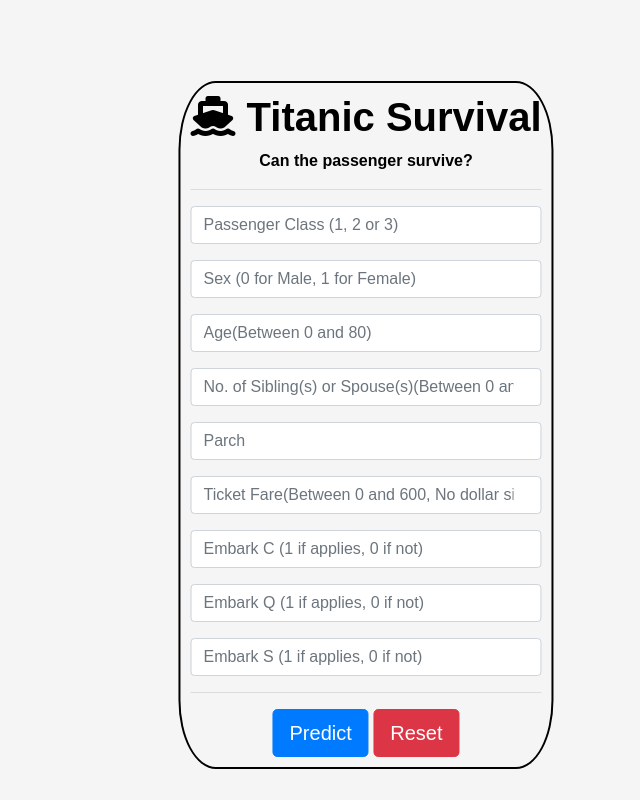
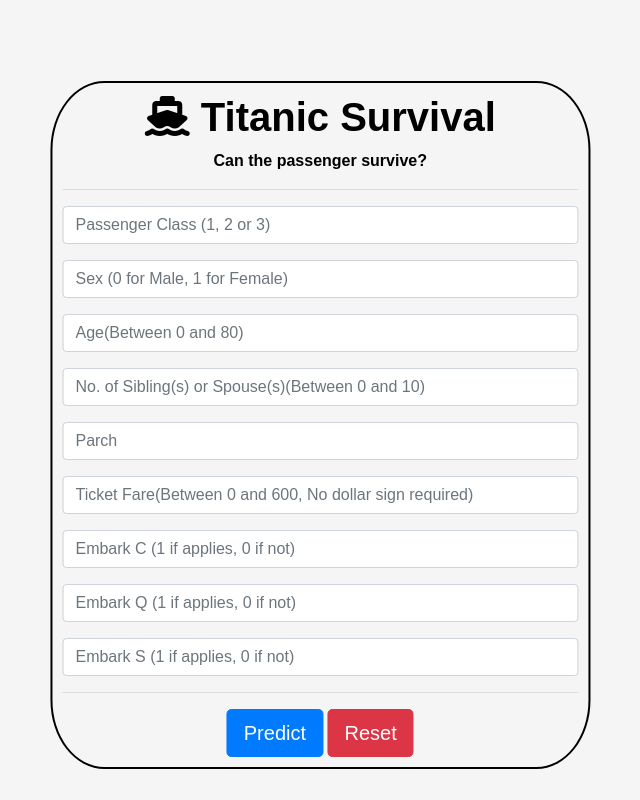
Before and after one commit to akshaysatyam2/TitanicSurvivalPredictor, a Django app: page / in a window 1280 px wide. Shown: the whole page, without its empty margins (274-914 px from the left). Run offline with Django 3.2, Linux system fonts and the light colour scheme; some libraries are stand-ins or nearby versions.

Commit message:
Changed minor UI.

```diff
--- a/titanic/templates/index.html
+++ b/titanic/templates/index.html
@@ -14,7 +14,7 @@
     .center {
       position: absolute;
       text-align: center;
-      left: 50%;
+      left: 40%;
       top: 50%;
       transform: translate(-50%, -50%);
       font-family: Arial, Helvetica, sans-serif;
@@ -24,8 +24,8 @@
 </head>
 
 
-<body class="center">
-<div style="border: 2px solid black; border-radius: 10%; padding: 10px; margin: 20px; margin-top: 70px;">
+<body class="center w-70">
+<div style="border: 2px solid black; width : 130%; border-radius: 10%; padding: 10px; margin: 20px; margin-top: 70px;">
 
   <h1 style="color:black; font-weight: 700;">
     <i class="fas fa-ship"></i> Titanic Survival
--- a/titanic/titanic/settings.py
+++ b/titanic/titanic/settings.py
@@ -20,7 +20,6 @@
 # See https://docs.djangoproject.com/en/3.0/howto/deployment/checklist/
 
 # SECURITY WARNING: keep the secret key used in production secret!
-SECRET_KEY = 'p)_k*g5ud&5c!y^(udupt^jln=)kl_)8&iqxlv4bj32m+e=m7!'
 
 # SECURITY WARNING: don't run with debug turned on in production!
 DEBUG = True
```
